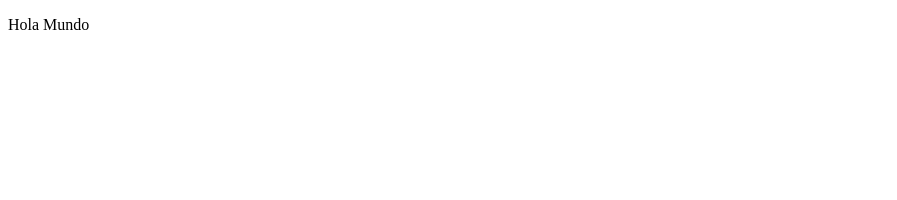
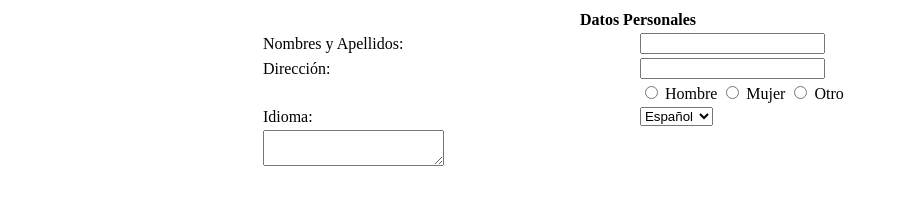
Before and after one commit to JosephATS/laboratorio-3, a plain HTML site: page index.html in a window 1280 px wide. Shown: the whole page, without its empty margins (0-897 px from the left). Drawn offline with Linux system fonts and the light colour scheme.

Commit message:
Formulario basico y cambios

```diff
--- a/index.html
+++ b/index.html
@@ -7,7 +7,57 @@
 </head>
 <body>
 
-    <p>Hola Mundo</p>
+    <form>
+        <table border="0" width="100%">
+            <tr>
+                <th colspan="4" >Datos Personales</th>
+            </tr>
+            <tr>
+                <td width="20%"></td>
+                <td width="30%"><label for="name">Nombres y Apellidos:</label></td>
+                <td width="30%"><input type="text" name="name" id="name"></td>
+                <td width="20%"></td>
+            </tr>
+            <tr>
+                <td width="20%"></td>
+                <td width="30%"><label for="name">Dirección:</label></td>
+                <td width="30%"><input type="text" name="name" id="name"></td>
+                <td width="20%"></td>
+            </tr>
+            <tr>
+                <td>
+                    <td with="20%"></td>
+                    <td colspan="2">
+                    <input type="radio" id="hombre" name="genero">
+                    <label for="hombre">Hombre</label>
+                    <input type="radio" id="mujer" name="genero">
+                    <label for="hombre">Mujer</label>
+                    <input type="radio" id="otro" name="genero">
+                    <label for="hombre">Otro</label>
+                </td>
+                <td width="20%"></td>
+
+            </tr>
+            <tr>
+                <td width="20%"></td>
+                <td widtg="30%"><label for="name">Idioma:</label></td>
+                <td width="30%">
+                    <select name="idiomas" id="idiomas" name="lenguajes">
+                        <option value="spanish">Español</option>
+                        <option value="spanish">Ingles</option>
+                        <option value="spanish">Japones</option>
+                    </select></td>
+                <td width="20%"></td>
+            </tr>
+            <tr>
+                <td width="20%" ></td>
+				<td colspan="2">
+					<textarea name="description" id="description"></textarea>
+				</td>
+				<td width="20%" ></td>
+            </tr>
+        </table>
+    </form>
 
 </body>
 </html>
```
